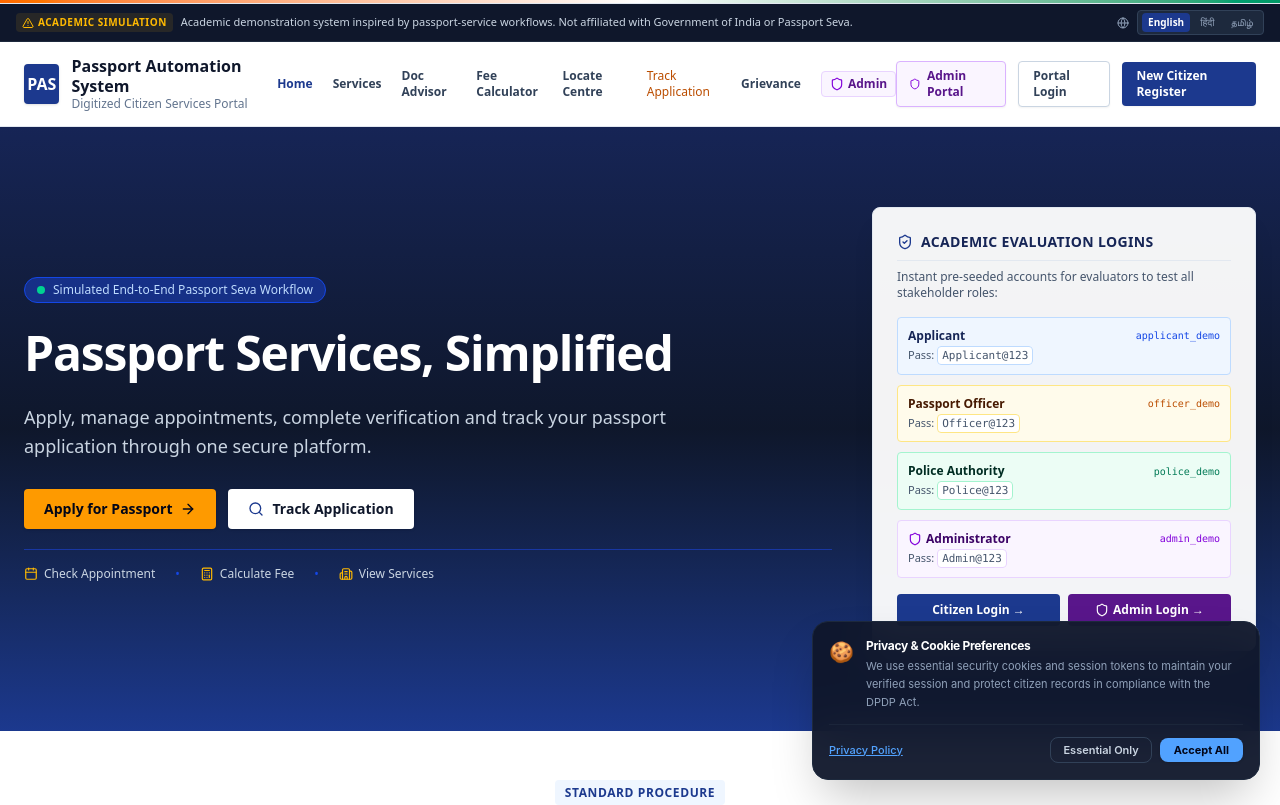
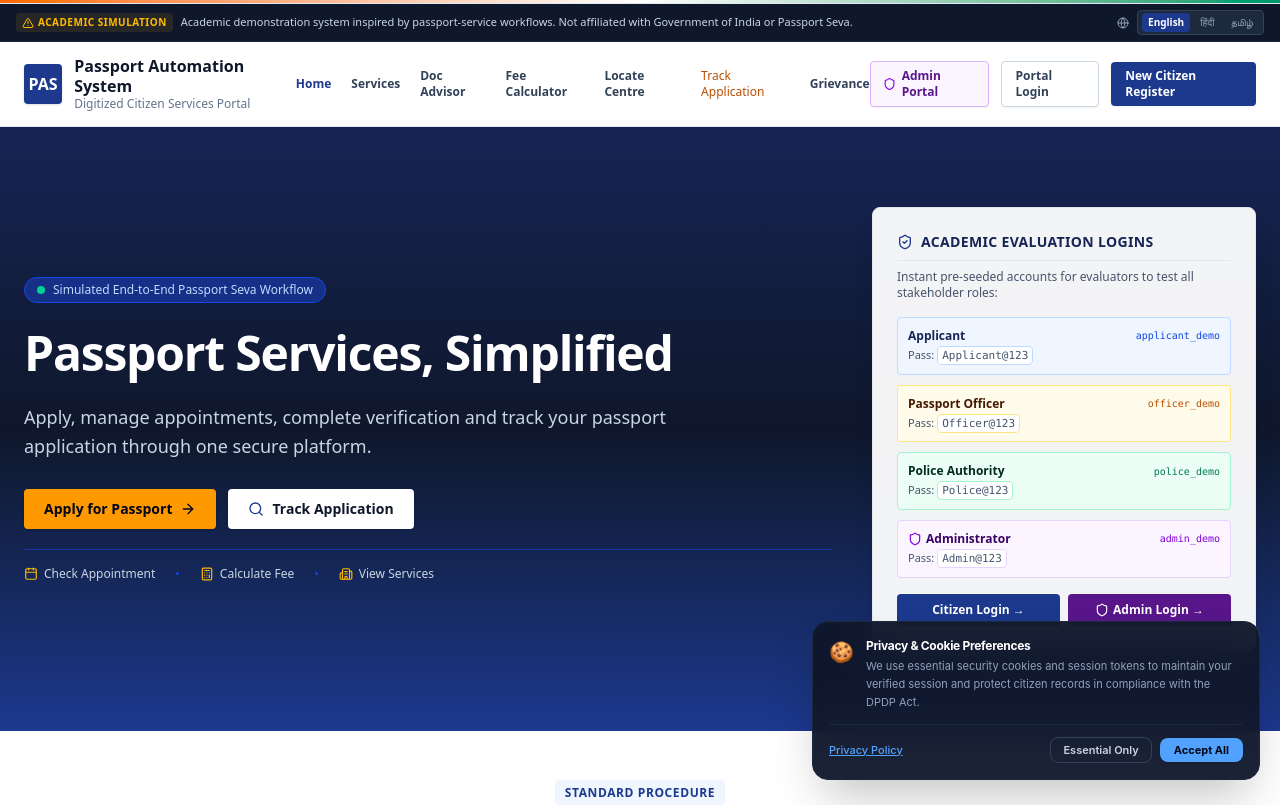
Before and after one commit to rohithseervi77/passport-automation-system, a Next.js app: page / in a window 1280 px wide. Shown: the top 805 px of the page. Built offline with nearby package versions, Linux system fonts and the light colour scheme; no server answers.

Commit message:
fix(ui): remove duplicate admin button in landing page navbar

```diff
--- a/app/page.tsx
+++ b/app/page.tsx
@@ -136,10 +136,6 @@ export default function Home() {
             <Link href="/locate-centre" className="hover:text-blue-900 transition">Locate Centre</Link>
             <Link href="/track" className="hover:text-blue-900 transition font-medium text-amber-700">Track Application</Link>
             <Link href="/grievance" className="hover:text-blue-900 transition">Grievance</Link>
-            <Link href="/admin/login" className="hover:text-purple-700 transition font-bold text-purple-900 flex items-center gap-1 bg-purple-50 px-2 py-1 rounded border border-purple-200">
-              <Shield className="w-3.5 h-3.5 text-purple-700" />
-              Admin
-            </Link>
           </nav>
 
           {/* Auth Action Buttons */}
```
